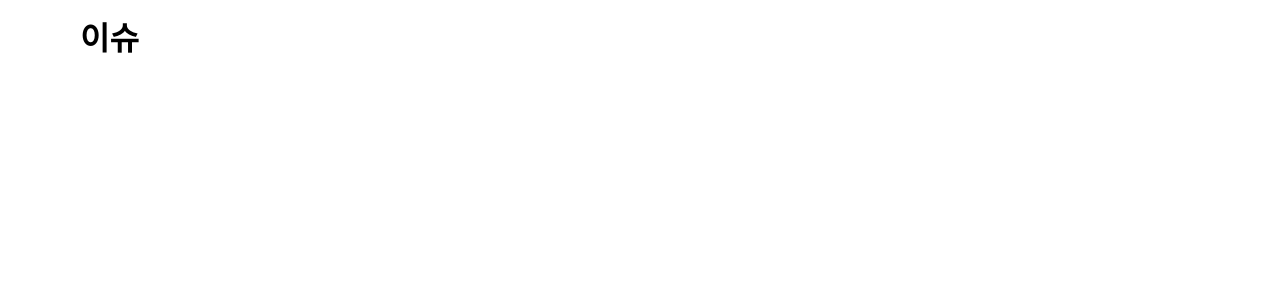
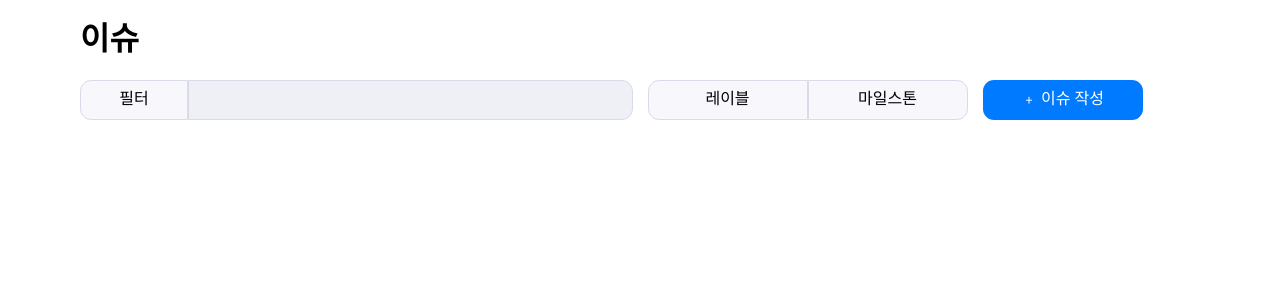
Before and after one commit to codesquad-members-2021/issue-tracker, a React (Create React App) app in the folder frontend/: page /issues in a window 1280 px wide. Shown: the top 300 px of the page. Built offline with nearby package versions, Linux system fonts and the light colour scheme.

Commit message:
add: 이슈리스트 페이지 헤더 필터 UI 추가

```diff
--- a/frontend/src/pages/IssueListPage.tsx
+++ b/frontend/src/pages/IssueListPage.tsx
@@ -1,17 +1,153 @@
+import {useState} from 'react';
 import styled from 'styled-components';
 
 import ResponsiveLayout from 'components/common/ResponsiveLayout';
 
 const IssueListPage = () => {
+  const [isClicked, setIsClicked] = useState(false);
+
+  const handleFilterButtonClick = () => {
+    if (isClicked) setIsClicked(false);
+    else setIsClicked(true);
+  }
+
   return (
     <IssueListLayout>
       <IssueListBlock>
         <h1> 이슈 </h1>
+
+        <FilterHeaderLayer>
+          <FilterHeaderBlock>
+            <FilterDropdownButton onClick={handleFilterButtonClick}>
+              필터
+            </FilterDropdownButton>
+            <FilterSearchInput />
+          </FilterHeaderBlock>
+
+          <FilterHeaderBlock>
+            <FilterCategoryButton type={'left'}> 레이블 </FilterCategoryButton>
+            <FilterCategoryButton type={'right'}> 마일스톤 </FilterCategoryButton>
+            <IssueCreateButton> ﹢ 이슈 작성 </IssueCreateButton>
+          </FilterHeaderBlock>
+
+          <FilterDropDownLayer isClicked={isClicked}>
+            <FilterDropdownHeader>이슈 필터</FilterDropdownHeader>
+            <FilterDropdownUnorderedList>
+              <FilterDropdownElement>
+                열린 이슈 <FilterRadio type="radio" value="OPENED" name="issue=filter" />
+              </FilterDropdownElement>
+              <FilterDropdownElement>
+                내가 작성한 이슈 <FilterRadio type="radio" value="WRITTEN" name="issue=filter" />
+              </FilterDropdownElement>
+              <FilterDropdownElement>
+                나에게 할당된 이슈 <FilterRadio type="radio" value="ASSIGNED" name="issue=filter" />
+              </FilterDropdownElement>
+              <FilterDropdownElement>
+                내가 댓글을 남긴 이슈 <FilterRadio type="radio" value="REPLIED" name="issue=filter" />
+              </FilterDropdownElement>
+              <FilterDropdownElement>
+                닫힌 이슈 <FilterRadio type="radio" value="CLOSED" name="issue=filter" />
+              </FilterDropdownElement>
+            </FilterDropdownUnorderedList>
+            </FilterDropDownLayer>
+        </FilterHeaderLayer>
+
+
       </IssueListBlock>
     </IssueListLayout>
   )
 }
 
+const FilterDropdownButton = styled.button`
+  padding: 0 30px;
+  background: #F7F7FC;
+  border: 1px solid #D9DBE9;
+  border-radius: 11px 0px 0px 11px;
+
+  flex-basis: 120px;
+`;
+
+const FilterCategoryButton = styled.button<any>`
+  padding: 0 30px;
+  background: #F7F7FC;
+  border: 1px solid #D9DBE9;
+  border-radius: ${({type}) => type === "left" ? '11px 0px 0px 11px' : '0px 11px 11px 0px'};
+
+  flex-basis: 160px;
+`;
+const IssueCreateButton = styled.button`
+  padding: 0 30px;
+  margin-left: 15px;
+  color: white;
+  background-color: #007AFF;
+  border: none;
+  border-radius: 11px;
+
+  flex-basis: 160px;
+`;
+
+const FilterSearchInput = styled.input`
+  width: 100%;
+  background: #EFF0F6;
+  border: 1px solid #D9DBE9;
+  border-radius: 0px 11px 11px 0px;
+`;
+
+const FilterRadio = styled.input``
+const FilterDropdownUnorderedList = styled.ul``;
+const FilterDropdownElement = styled.li`
+  height: 44px;
+  padding: 8px 16px;
+  border: 1px solid #D9DBE9;
+  background-color: #FEFEFE;
+
+  margin: -1px;
+  display: flex;
+  align-items: center;
+  justify-content: space-between;
+`;
+const FilterDropdownHeader = styled.header`
+  height: 48px;
+  padding: 8px 16px;
+
+  display: flex;
+  align-items: center;
+  justify-content: space-between;
+`;
+
+const FilterHeaderLayer = styled.div`
+  width: 100%;
+  height: 40px;
+  display: flex;
+  justify-content: space-between;
+`;
+const FilterHeaderBlock = styled.div`
+  width: 100%;
+  height: 100%;
+  display: flex;
+
+  & + & {
+    margin-left: 15px;
+  }
+`
+
+const FilterDropDownLayer = styled.div<any>`
+  width: 240px;
+  position: absolute;
+  margin-top: 50px;
+
+  display: ${({isClicked}) => isClicked ? "block" : "none" };
+  background: #D9DBE9;
+  border: 1px solid #D9DBE9;
+  border-radius: 16px;
+
+  ul {
+    list-style-type: none;
+    margin-block: 0;
+    margin-inline: 0;
+    padding-inline: 0;
+  }
+`;
 
 const IssueListLayout = styled.div`
 `;
```
